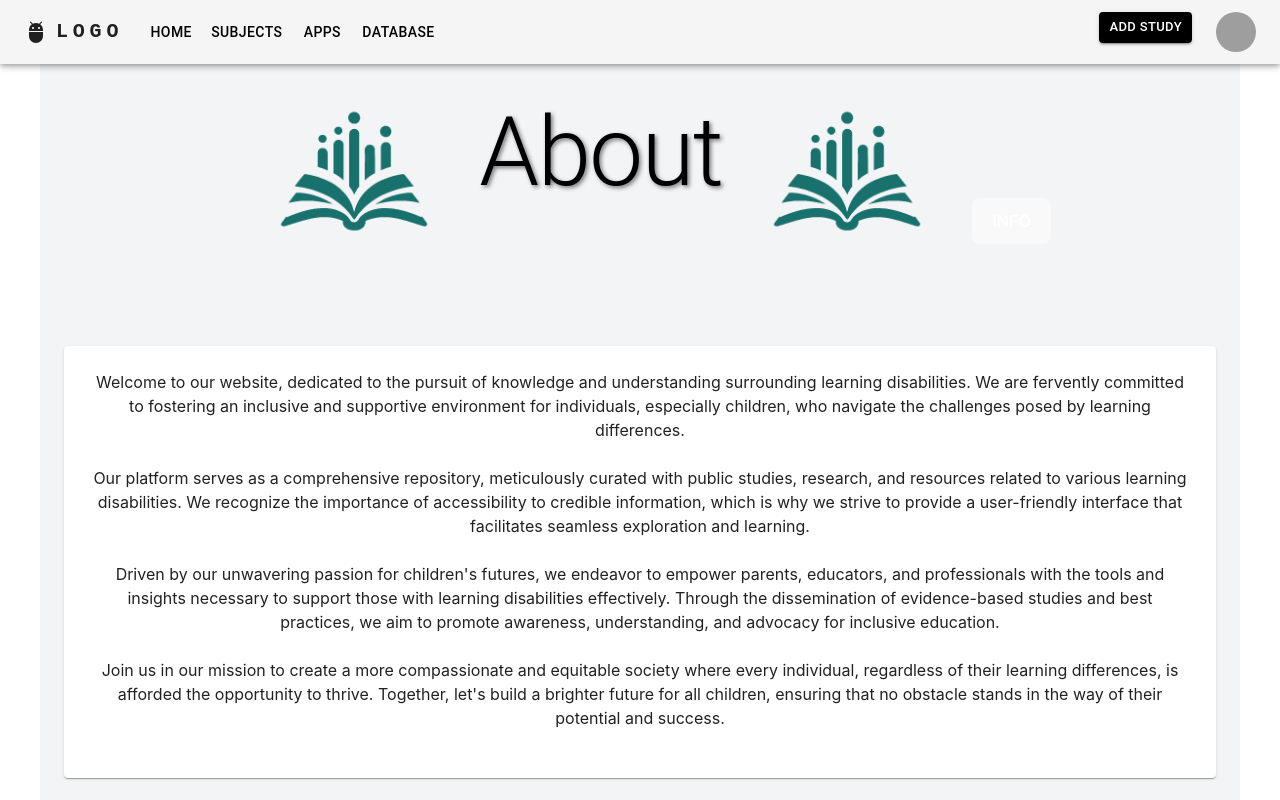
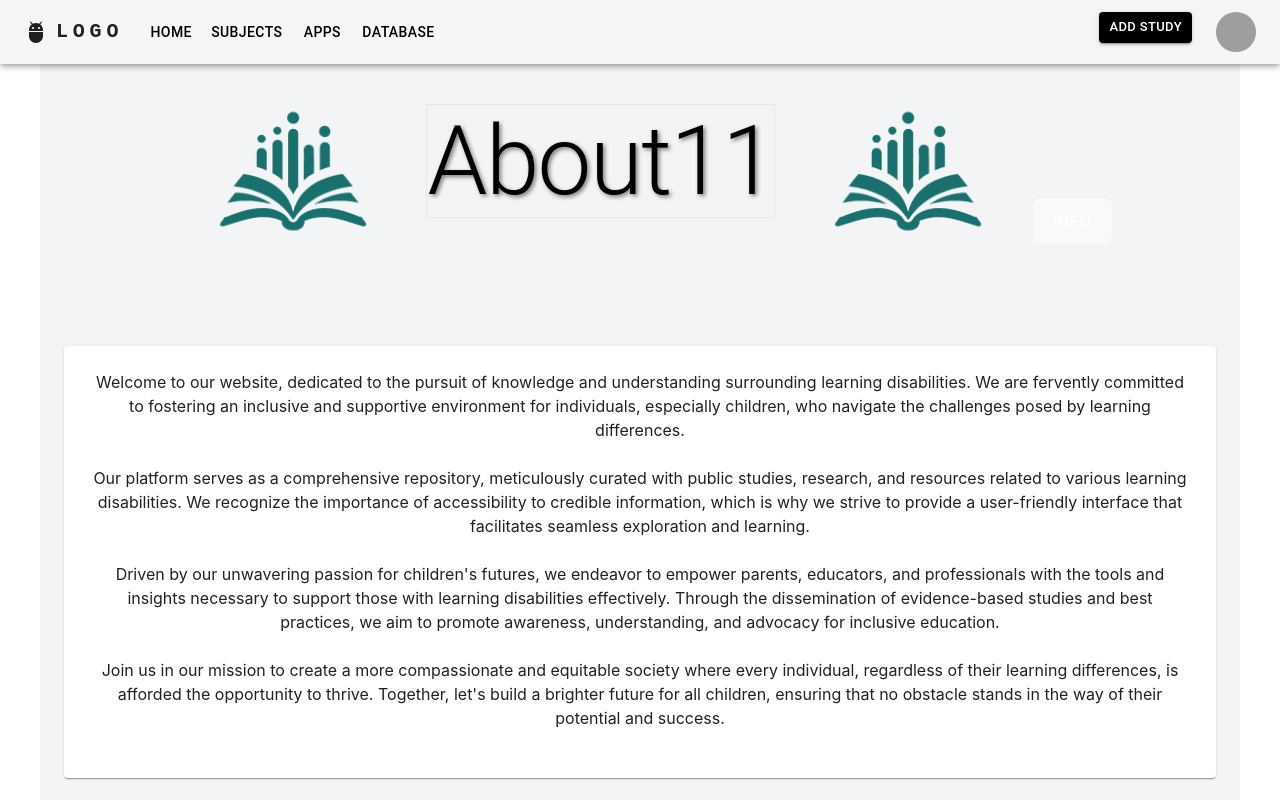
Before and after one commit to Mask1nen/2024-TDDD96-CAMA-BachelorsProject, a React (Vite) app in the folder cama_frontend/: page /About in a window 1280 px wide. Shown: the top 800 px of the page. Built offline with nearby package versions, Linux system fonts and the light colour scheme; grey boxes are pictures that could not be loaded.

Commit message:
436 feat: addad basic language change

```diff
--- /dev/null
+++ b/cama_frontend/src/aboutText.json
@@ -0,0 +1,4 @@
+[
+{"swe":"Om",
+ "eng":"About"}
+]
--- /dev/null
+++ b/cama_frontend/src/assets/pageText/test.json
@@ -0,0 +1,4 @@
+[
+    {"swe":"Om11",
+     "eng":"About11"}
+    ]
--- /dev/null
+++ b/cama_frontend/src/components/multiLanguage.tsx
@@ -0,0 +1,48 @@
+import React from "react";
+
+import aboutT  from "../../src/aboutText.json";
+import test2  from "../../src/assets/pageText/test.json";
+
+
+
+function multiLanguage(isSWE, test) {
+    if(isSWE){
+        return test.map((test) =>(
+            <div className='border m-2'>
+                <h3>{test.swe}</h3>
+            </div>
+        ))
+    }
+    return test.map((test) =>(
+        <div className='border m-2'>
+            <h3>{test.eng}</h3>
+        </div>
+    ))
+}
+
+export default multiLanguage
+
+{/*
+function multiLanguage() {
+    var temp = ""
+    fetch(`${aboutT}.json`)
+        .then(response => response.json())
+        .then(data => {temp = new data.swe})
+
+
+    return temp;
+}
+
+export default multiLanguage
+
+{/*
+    if(isSWE){
+        var temp2 = "aboutT.swe";
+        {aboutT.map(({swe}) => (
+
+            <div>
+                <h3 >{swe}</h3>
+            </div>))}
+        return temp
+    }
+    */}
--- a/cama_frontend/src/pages/About/AboutPage.tsx
+++ b/cama_frontend/src/pages/About/AboutPage.tsx
@@ -5,9 +5,15 @@ import {Grid, Paper, Box, Typography} from "@mui/material";
 import CAMA_test_icon from "../../assets/images/CAMA_test_icon.png";
 import InfoPopUps from "../../components/infoPopUps";
 import {useState} from "react";
+import multiLanguage from "../../components/multiLanguage";
+import test  from "../../../src/assets/pageText/test.json";
 
 
 import '@mui/material';
+
+function echoText() {
+    return "About";
+}
 
 const AboutPage: React.FC = () => {
     const [buttonPopup, setBottonPopup] = useState(false);
@@ -17,7 +23,7 @@ const AboutPage: React.FC = () => {
             <Box display="flex"  justifyContent="center"  alignItems="center">
                 <Box display="flex" sx={{justifyContent:"flex-start"}}>
                     <img src={CAMA_test_icon} alt="Description of the image" width="250" height="250" style={{ top: '-50px', position: 'relative' }}/>
-                    <Typography variant="h1" style={{ color: 'black' , textShadow: '2px 2px 4px rgba(0, 0, 0, 0.5)' }}> About</Typography>
+                    <Typography variant="h1" style={{ color: 'black' , textShadow: '2px 2px 4px rgba(0, 0, 0, 0.5)' }}> {multiLanguage(false, test)} </Typography>
                     <img src={CAMA_test_icon} alt="Description of the image" width="250" height="250" style={{ top: '-50px', position: 'relative' }}/>
                 </Box>
                 <Box>
@@ -48,6 +54,7 @@ const AboutPage: React.FC = () => {
                     <p> Join us in our mission to create a more compassionate and equitable society where every individual,
                         regardless of their learning differences, is afforded the opportunity to thrive. Together, let's build a brighter future for all children,
                         ensuring that no obstacle stands in the way of their potential and success. </p> <br />
+
                 </Paper>
             </Grid>
 
```
